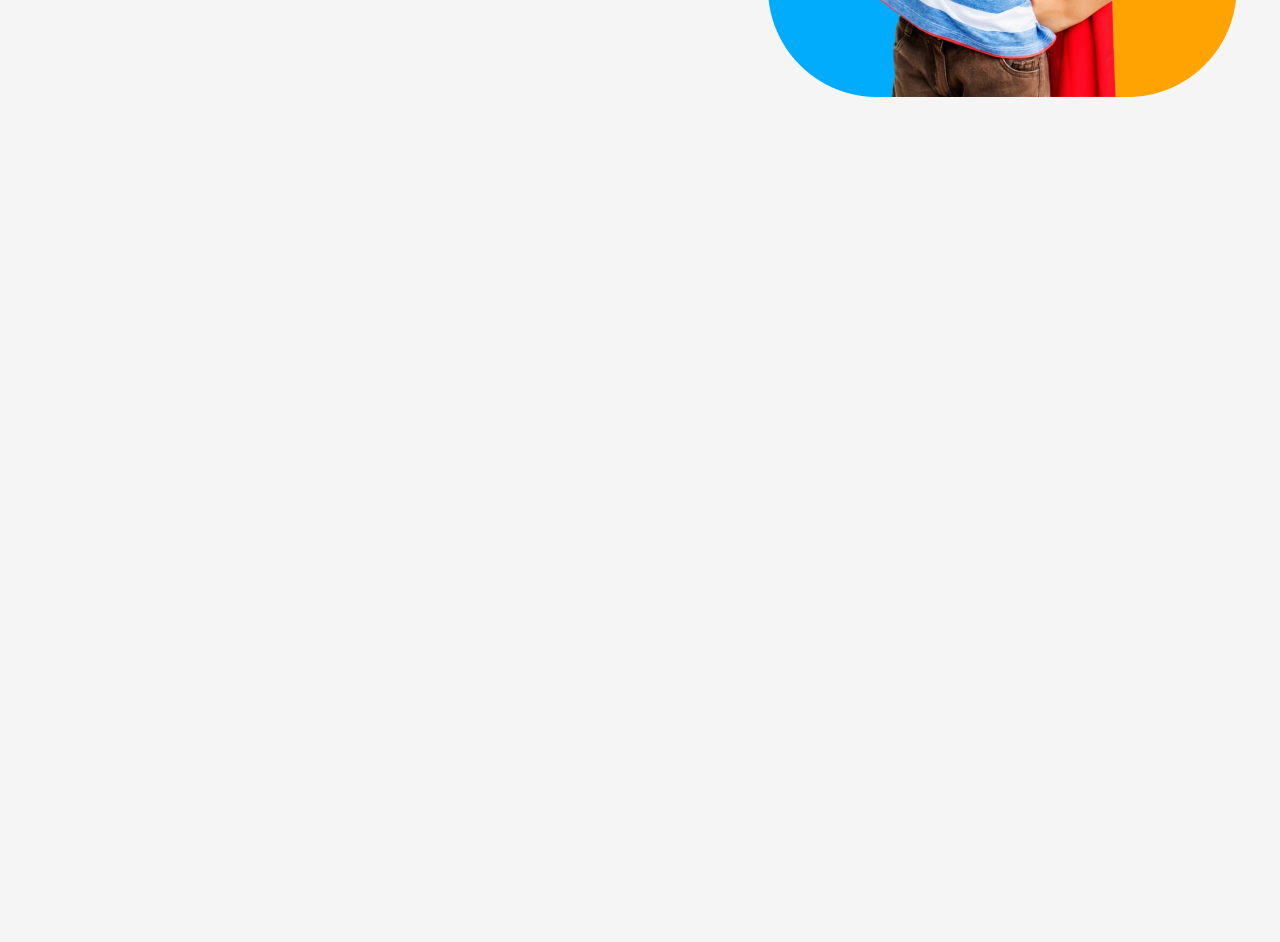
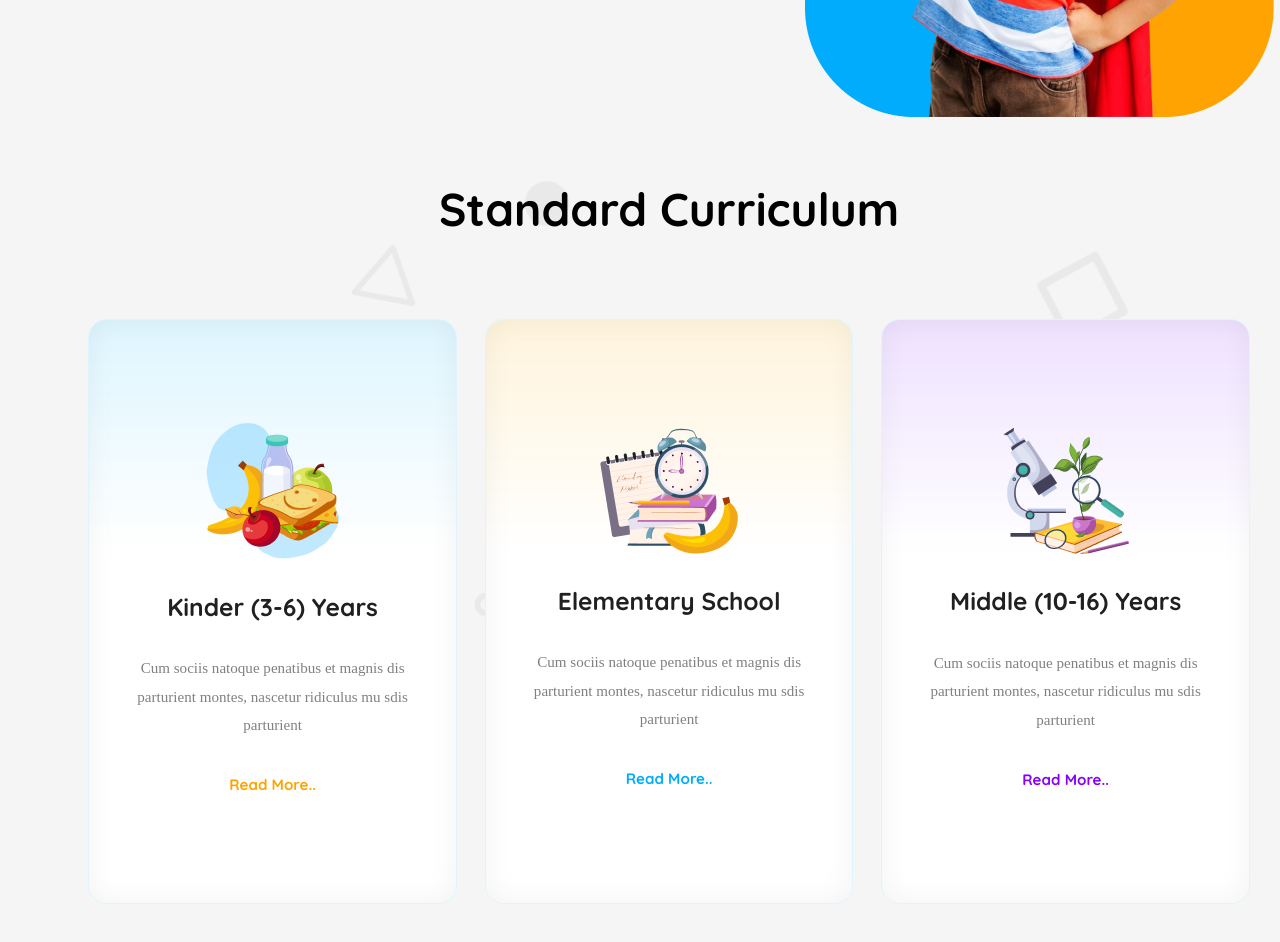
Before and after one commit to alaminindex/kids-school-bd, a plain HTML site: page index.html in a window 1280 px wide. Shown: the part 540-1482 px from the top of the page. Before the commit the page ends 800 px from the top, so only its background shows below. Drawn offline with Linux system fonts and the light colour scheme.

Commit message:
some bug fixed!

```diff
--- a/index.html
+++ b/index.html
@@ -21,7 +21,7 @@
   </head>
   <body>
     <!-- Header Here-->
-    <header class="header-wd">
+    <header class="header-wd pink">
       <!-- nav here -->
       <nav class="nav-bar-wd">
         <!-- branding or logo here -->
@@ -51,26 +51,77 @@
       <div class="banner-container">
         <!-- banner images -->
         <div class="banner-image-container">
-          <img class="banner-image" src="assets/hero-kids.png" alt="">
-         </div>
+          <img class="banner-image" src="assets/hero-kids.png" alt="" />
+        </div>
         <!-- banner texts or btn -->
         <div class="banner-texts-or-btn-container">
           <!-- banner texts -->
           <div class="banner-texts-container">
-            <h1 class="banner-title-text"><span class="orange-yellow">Empowering</span>
-              students from small age <span class="sky-blue">towards vision</span></h1>
-            <p class="banner-dis-text">With the courage, Confidence, Creativity and Compassion to make their Unique Contribution in a Diverse and Dynamic World.</p>
+            <h1 class="banner-title-text">
+              <span class="orange-yellow">Empowering</span> students from small
+              age <span class="sky-blue">towards vision</span>
+            </h1>
+            <p class="banner-dis-text">
+              With the courage, Confidence, Creativity and Compassion to make
+              their Unique Contribution in a Diverse and Dynamic World.
+            </p>
           </div>
           <!-- banner btn -->
-           <div class="banner-btn-container">
-              <p class="enroll-btn">Enroll Now</p>
-           </div>
+          <div class="banner-btn-container">
+            <p class="enroll-btn">Enroll Now</p>
+          </div>
         </div>
-
       </div>
     </header>
     <!-- Main Here -->
-    <main></main>
+    <main class="main-wd green">
+      <!-- Standard Curriculum section -->
+      <div class="standard-Container">
+        <h1 class="standard-title">Standard Curriculum</h1>
+        <!-- standard cards section -->
+        <div class="standard-main-cards-container">
+          <!-- first card-->
+          <div class="first-card all-card-same">
+            <!-- card img -->
+            <img src="assets/kinder.png" alt="" />
+            <!-- card-texts -->
+            <div class="card-texts">
+              <h1 class="card-title-text">Kinder (3-6) Years</h1>
+              <p class="card-dis-text">Cum sociis natoque penatibus et magnis
+                dis parturient montes, nascetur ridiculus
+                mu sdis parturient</p>
+                <p class="read-more orange-yellow">Read More..</p>
+            </div>
+          </div>
+          <!-- second card-->
+          <div class="second-card all-card-same">
+            <!-- card img -->
+            <img src="assets/elementary.png" alt="" />
+            <!-- card-texts -->
+            <div class="card-texts">
+              <h1 class="card-title-text">Elementary School</h1>
+              <p class="card-dis-text">Cum sociis natoque penatibus et magnis
+                dis parturient montes, nascetur ridiculus
+                mu sdis parturient</p>
+                <p class="read-more sky-blue">Read More..</p>
+            </div>
+          </div>
+          <!-- third card-->
+          <div class="third-card all-card-same">
+            <!-- card img -->
+            <img src="assets/middle.png" alt="" />
+            <!-- card-texts -->
+            <div class="card-texts">
+              <h1 class="card-title-text">Middle (10-16) Years</h1>
+              <p class="card-dis-text">Cum sociis natoque penatibus et magnis
+                dis parturient montes, nascetur ridiculus
+                mu sdis parturient</p>
+                <p class="read-more purple-magenta">Read More..</p>
+            </div>
+          </div>
+        </div>
+      </div>
+    </main>
     <!-- Footer Here -->
     <footer></footer>
   </body>
--- a/style.css
+++ b/style.css
@@ -6,6 +6,8 @@
 body {
   background: whitesmoke;
   font-family: "Quicksand", serif;
+  width: 90%;
+  margin: 10px auto;
 }
 
 /* therms  */
@@ -27,18 +29,15 @@ body {
 
 /* header */
 .header-wd {
-  width: 100%;
-  margin: 0px auto;
+  width: 1210px;
+  margin: 20px auto;
 }
 
 /* nav-desktop */
 .nav-bar-wd {
   display: flex;
-  /* width: 1160px; */
-  width: auto;
-  justify-content: space-evenly;
   align-items: center;
-  /* margin: 20px auto 140px auto; */
+  justify-content: space-between;
 }
 
 /* logo-text */
@@ -89,14 +88,12 @@ body {
 }
 
 /* banner-container */
+
 .banner-container {
   display: flex;
   flex-direction: row-reverse;
-  width: 80%;
-  margin: 0px auto;
-  justify-content: space-evenly;
   align-items: center;
-  justify-items: center;
+  justify-content: space-between;
 }
 
 .banner-title-text {
@@ -128,11 +125,108 @@ body {
   cursor: pointer;
 }
 
+/* main wd */
+
+.main-wd {
+  width: 1210px;
+  margin: 20px auto;
+}
+
+/* standard-Container */
+.standard-Container {
+  display: flex;
+  flex-direction: column;
+  width: auto;
+  justify-content: space-evenly;
+  align-items: center;
+  text-align: center;
+  background-image: url("assets/bg.png");
+  background-repeat: no-repeat;
+  background-size: cover;
+  margin: 60px auto 60px auto;
+}
+
+.standard-title {
+  color: #000;
+  text-align: center;
+  font-size: 46px;
+  font-weight: 700;
+  line-height: 57.5px;
+}
+
+.standard-main-cards-container {
+  margin-top: 80px;
+  display: flex;
+  gap: 28px;
+}
+
+.all-card-same {
+  display: flex;
+  width: 285px;
+  height: 476.784px;
+  padding: 52.819px 40.668px 53.762px 40.878px;
+  flex-direction: column;
+  justify-content: center;
+  align-items: center;
+  gap: 32.069px;
+  flex-shrink: 0;
+  border-radius: 18.864px;
+  border: 0.943px solid #def5ff;
+  box-shadow: 0px 0px 28.296px 0.943px rgba(0, 0, 0, 0.05) inset;
+}
+
+.first-card {
+  background: linear-gradient(180deg, #def5ff 0%, rgba(255, 255, 255, 0) 40%),
+    #fff;
+}
+.second-card {
+  background: linear-gradient(180deg, #fff4dc 0%, rgba(255, 255, 255, 0) 40%),
+    #fff;
+}
+.third-card {
+  background: linear-gradient(180deg, #eee1ff 0%, rgba(255, 255, 255, 0) 40%),
+    #fff;
+}
+
+.card-title-text {
+  color: #202020;
+  text-align: center;
+  font-family: Quicksand;
+  font-size: 24.523px;
+  font-style: normal;
+  font-weight: 700;
+  line-height: 30.654px; /* 125% */
+}
+.card-dis-text {
+  color: #808080;
+  text-align: center;
+  font-family: Raleway;
+  font-size: 15.091px;
+  font-style: normal;
+  font-weight: 500;
+  line-height: 28.296px; /* 187.5% */
+  margin: 32px auto;
+}
+
+.read-more {
+  text-align: center;
+  font-family: Quicksand;
+  font-size: 15.091px;
+  font-style: normal;
+  font-weight: 700;
+  line-height: 28.296px; /* 187.5% */
+}
+
 /* mobile devices ------------------------------------*/
-@media (max-width: 576px) {
-  /* .header-wd {
-    width: 100%;
-    margin: 0px auto;
+@media only screen and (max-width: 576px) {
+  /*
+ body{
+  margin: 10px auto;
+  width: 80%;
+ } */
+
+  .header-wd {
+    width: 360px;
   }
 
   /* nav-desktop */
@@ -147,11 +241,6 @@ body {
   }
 
   .nav-bar-wd-tab {
-    /* flex-direction: column;
-    gap: 16px;
-    justify-content: center;
-    justify-items: center;
-    align-items: center; */
     display: none;
   }
 
@@ -160,9 +249,6 @@ body {
   }
 
   .contact-btn {
-    /* width: 100%;
-    text-align: center;
-    font-size: 18px; */
     display: none;
   }
 
@@ -174,15 +260,13 @@ body {
   .banner-container {
     display: flex;
     flex-direction: column;
-    width: 80%;
-    margin: 0px auto;
     justify-content: space-evenly;
     align-items: center;
     justify-items: center;
   }
 
   .banner-image {
-    width: 380px;
+    width: 350px;
   }
 
   .banner-title-text {
@@ -193,8 +277,8 @@ body {
     margin: 0px auto;
   }
   .banner-dis-text {
-    width: 320px;
-    font-size: 20px;
+    width: auto;
+    font-size: 16px;
     font-weight: 400;
     margin: 20px auto;
     text-align: center;
@@ -203,4 +287,43 @@ body {
   .enroll-btn {
     margin: 0px auto;
   }
+
+  .main-wd {
+    width: 360px;
+  }
+
+  /* standard section */
+
+  .standard-Container {
+    /* width: 80%; */
+  }
+  .standard-title {
+    font-size: 40px;
+  }
+
+  .standard-main-cards-container {
+    margin-top: 40px;
+
+    gap: 28px;
+    flex-direction: column;
+  }
+
+  .all-card-same {
+    width: 220px;
+    height: auto;
+    padding: 28px;
+  }
 }
+
+/* .none {
+  display: none;
+}
+
+
+.green{
+  background-color: green;
+}
+
+.pink{
+  background-color: pink;
+} */
```
